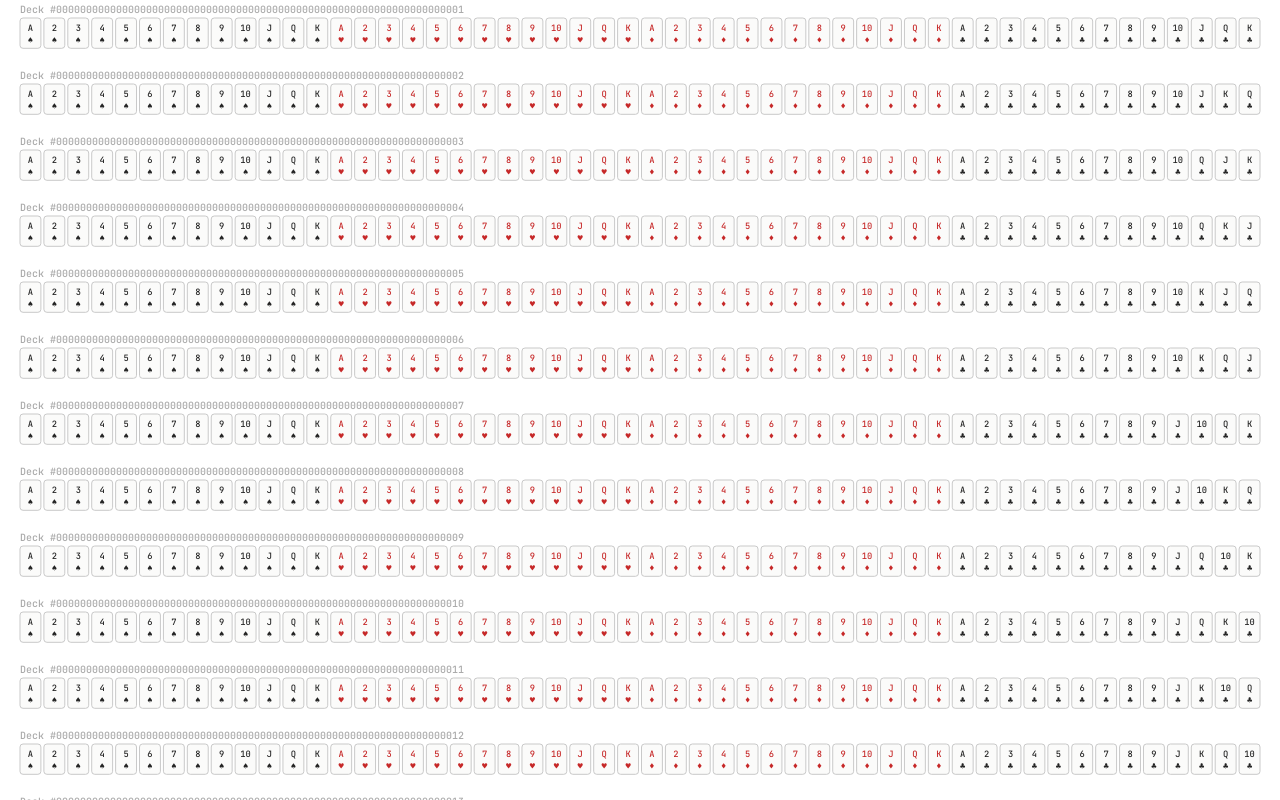
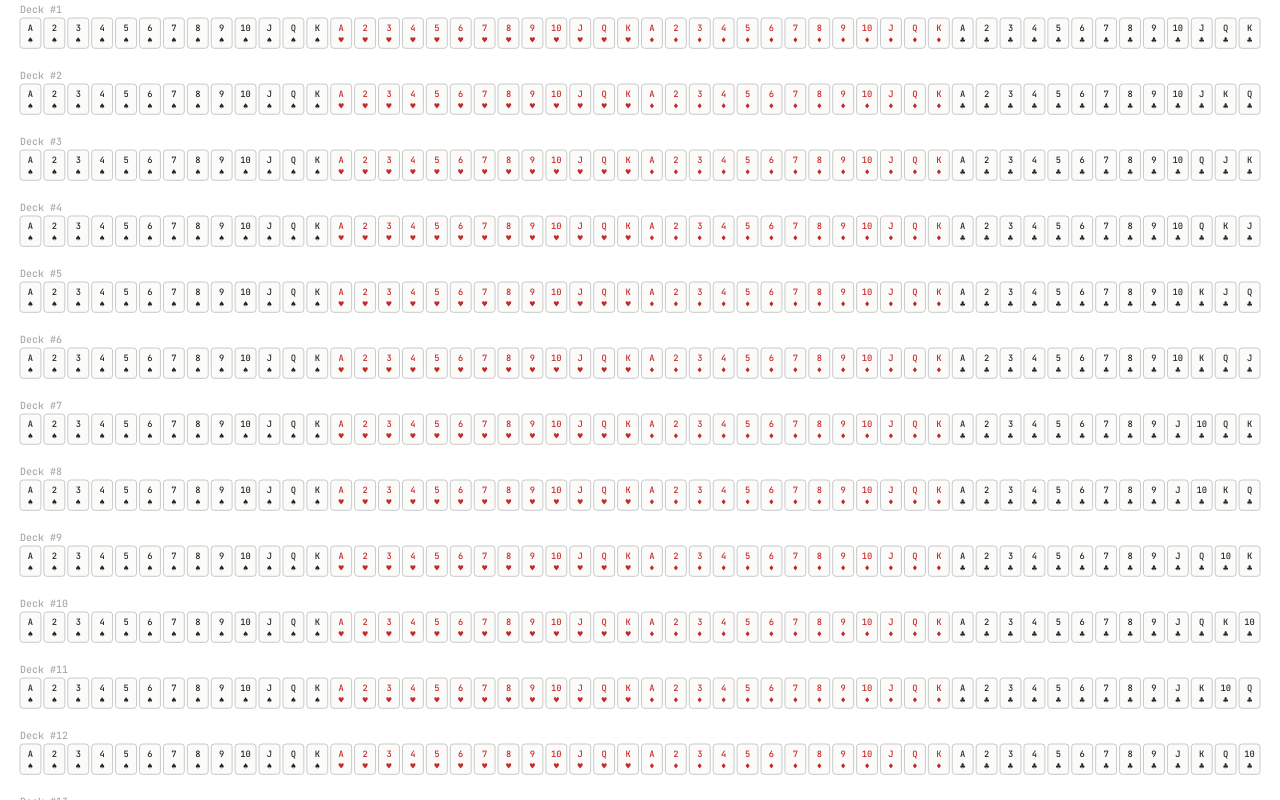
Before and after one commit to jeffbaumes/all-decks, a plain HTML site: page index.html in a window 1280 px wide. Drawn offline with Linux system fonts and the light colour scheme; animation ran at ten frames a second.

Commit message:
Drop leading zeros from the deck ID display
Co-Authored-By: Claude Sonnet 5 <noreply@anthropic.com>

```diff
--- a/index.html
+++ b/index.html
@@ -69,7 +69,7 @@
   }
 
   function padId(idBigInt) {
-    return "Deck #" + idBigInt.toString().padStart(MAX_ID_STR_LEN, "0");
+    return "Deck #" + idBigInt.toString();
   }
 
   const FONT_FAMILY = "'JetBrains Mono', Menlo, Consolas, monospace";
```
